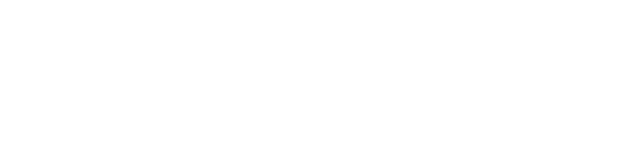
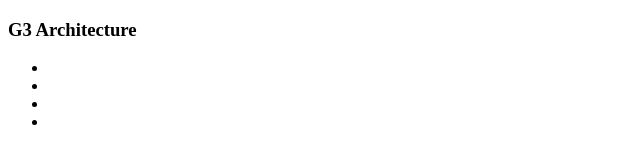
Before and after one commit to Azhar730/g3-architect, a plain HTML site: page index.html in a window 1280 px wide. Shown: the whole page, without its empty margins (0-640 px from the left). Drawn offline with Linux system fonts and the light colour scheme.

Commit message:
second commit for h3

```diff
--- a/index.html
+++ b/index.html
@@ -6,6 +6,16 @@
     <title>G3 Architect</title>
 </head>
 <body>
-
+    <header>
+        <nav>
+            <h3>G3 Architecture</h3>
+            <ul>
+                <li><a href="#"></a></li>
+                <li><a href="#"></a></li>
+                <li><a href="#"></a></li>
+                <li><a href="#"></a></li>
+            </ul>
+        </nav>
+    </header>
 </body>
 </html>
```
